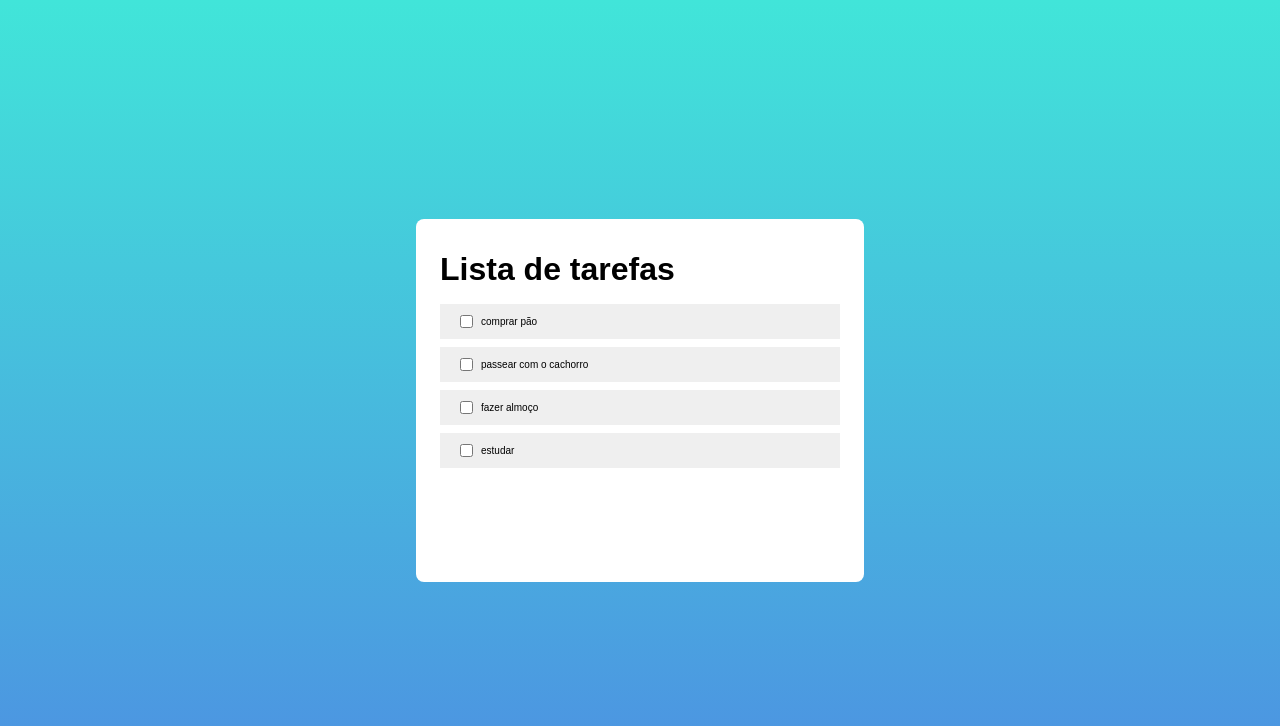
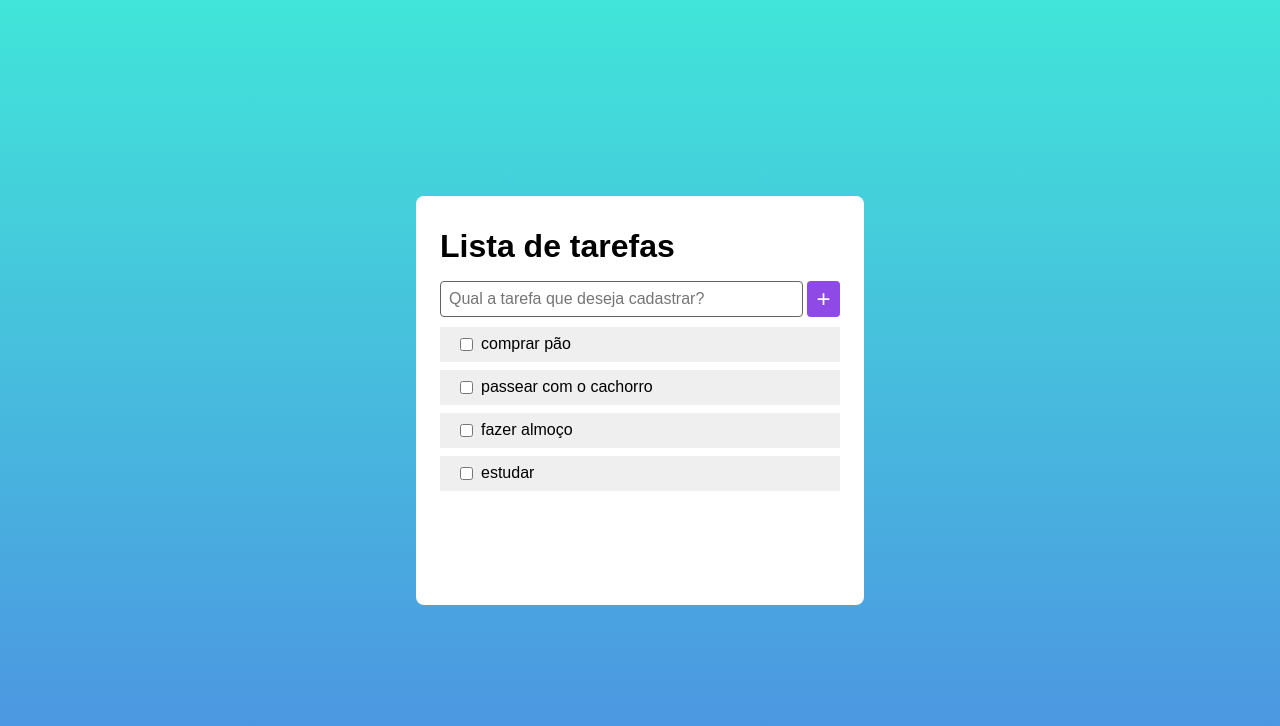
Before and after one commit to Jader-Moura-Lattarulo/manipulacaodeDOM, a plain HTML site: page index.html in a window 1280 px wide. Drawn offline with Linux system fonts and the light colour scheme.

Commit message:
deixando automatizado o gerador de tarefas

```diff
--- a/index.html
+++ b/index.html
@@ -1,14 +1,33 @@
 <!DOCTYPE html>
 <html lang="pt-BR">
   <head>
-    <meta charset="UTF-8">
-    <meta name="viewport" content="width=device-width, initial-scale=1.0">
+    <meta charset="UTF-8" />
+    <meta name="viewport" content="width=device-width, initial-scale=1.0" />
     <title>Lista de Tarefas - Projeto Final JavaScript DNC</title>
-    <link rel="stylesheet" href="/styles/style.css">
+    <link rel="stylesheet" href="/styles/style.css" />
   </head>
   <body>
     <main>
       <h1>Lista de tarefas</h1>
+      <section id="create-todo-section">
+        <form id="create-todo-form">
+          <input
+            type="text"
+            id="description"
+            name="description"
+            class="input-description"
+            aria-label="Qual a tarefa que deseja cadastrar?"
+            placeholder="Qual a tarefa que deseja cadastrar?"
+          />
+          <button
+            type="submit"
+            aria-label="Cadastrar tarefa"
+            class="add-task-btn"
+          >
+            +
+          </button>
+        </form>
+      </section>
       <section class="todo-list-section">
         <ul id="todo-list"></ul>
       </section>
--- a/js/main.js
+++ b/js/main.js
@@ -4,6 +4,17 @@ let tasks = [
     {id: 3, description: 'fazer almoço', checked: false},
     {id: 4, description: 'estudar', checked: false},
 ]
+
+const createTaskListItem = (task, checkbox) => {
+    const list = document.getElementById('todo-list');
+    const toDo = document.createElement('li');
+
+    toDo.id = task.id;
+    toDo.appendChild(checkbox);
+    list.appendChild(toDo);
+
+    return toDo;
+}
 
 //manipular o checkbox
 const getCheckBoxInput = ({ id, description, checked }) => {
@@ -14,7 +25,7 @@ const getCheckBoxInput = ({ id, description, checked }) => {
 
     checkbox.type = 'checkbox';
     checkbox.id = checkboxId;
-    checkbox.checked = checked;
+    checkbox.checked = checked || false;
 
     label.textContent = description;
     label.htmlFor = checkboxId;
@@ -27,8 +38,34 @@ const getCheckBoxInput = ({ id, description, checked }) => {
     return wrapper;
 }
 
+const getNewTaskId = () => {
+    const lastId = tasks[tasks.length - 1]?.id;
+    return lastId ? lastId + 1 : 1;
+}
+
+const getNewTaskData = (event) => {
+    const description = event.target.elements.description.value;
+    const id = getNewTaskId();
+
+    return { description, id }
+}
+
+const createTask = (event) => {
+    event.preventDefault();
+    const newTaskData = getNewTaskData(event);
+    //const { id, description } = newTaskData;
+
+    const checkbox = getCheckBoxInput(newTaskData)
+    createTaskListItem(getNewTaskData, checkbox);
+
+    tasks = [...tasks, { id: newTaskData.id, description: newTaskData.description, checked: false }]
+}
+
 //onload - carrega quando toda a página estiver pronta
 window.onload = function(){
+    const form = document.getElementById('create-todo-form');
+    form.addEventListener('submit', createTask);
+
     tasks.forEach((task) => {
         const checkbox = getCheckBoxInput(task);
 
--- a/styles/style.css
+++ b/styles/style.css
@@ -46,6 +46,7 @@ main {
         display: flex;
         justify-content: space-between;
         margin-bottom: .8rem;
+        font-size: 1.6rem;
     }
 
     & > ul > li:last-child {
@@ -81,3 +82,46 @@ main {
 
     }
 }
+
+#create-todo-section {
+    width: 100%;
+}
+
+#create-todo-form {
+    font-size: 1.6rem;
+    display: flex;
+    flex-direction: row;
+    width: 100%;
+
+}
+
+.input-description {
+    height: 3.2rem;
+    width: 100%;
+    font-size: 1.6rem;
+    border-radius: .4rem;
+    margin-right: .4rem;
+    outline: 0;
+    border: 1px solid #646464;
+    padding-left: .8rem;
+
+    &:focus {
+        border: 1px solid #5eb7f6;
+    }
+}
+
+.add-task-btn {
+    box-sizing: border-box;
+    width: 3.6rem;
+    height: 3.6rem;
+    color: #FFF;
+    background: #8f49e7;
+    border: none;
+    border-radius: .4rem;
+    font-size: 2.4rem;
+    cursor: pointer;
+
+    &:hover {
+        opacity: .8;
+    }
+}
```
Lines whose indentation alone changed are shown as unchanged.
